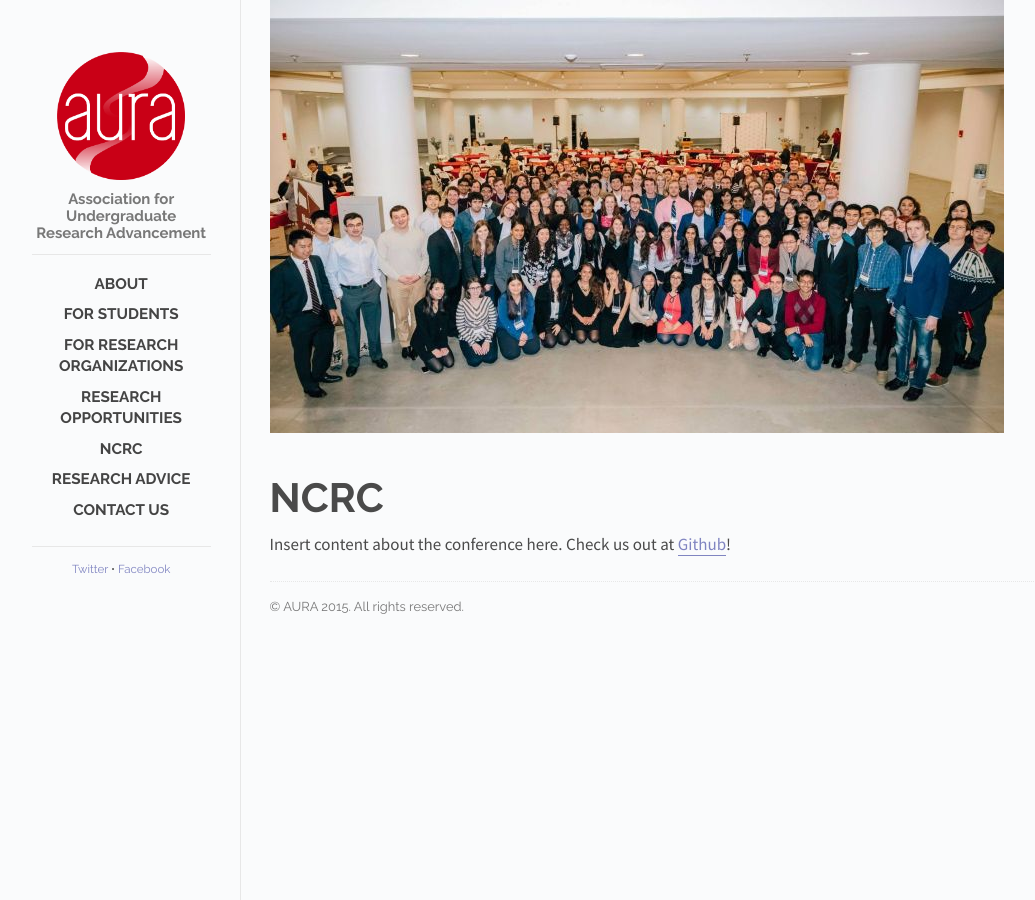
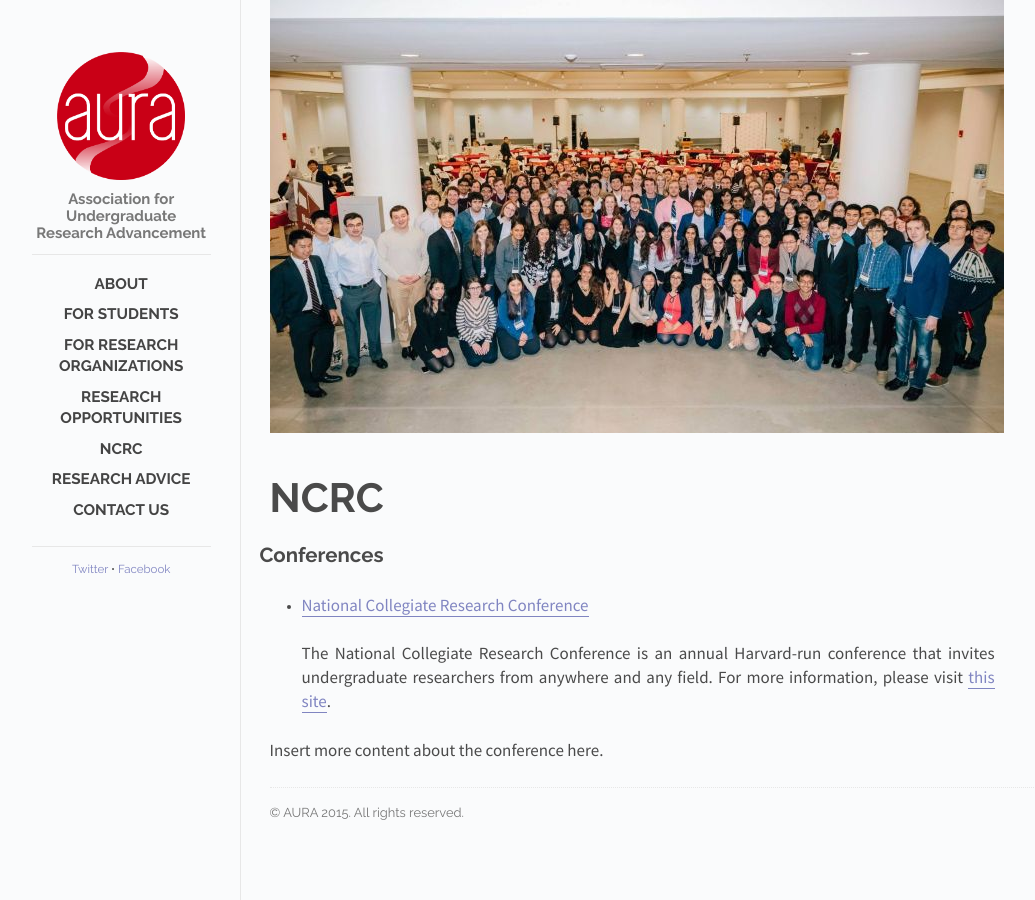
Before and after one commit to kraftp/aura_website, a Jekyll site: the page built from NCRC.md, in a window 1280 px wide. Shown: the whole page, without its empty margins (118-1153 px from the left). Built offline with Jekyll 4.4.1, drawn with Linux system fonts in a browser that asks for light colours; Markdown is read by kramdown in place of the engine named in the settings.

Commit message:
Update NCRC.md

```diff
--- a/NCRC.md
+++ b/NCRC.md
@@ -6,4 +6,9 @@ date:   2015-05-25 09:00:00
 categories: posts
 ---
 
-Insert content about the conference here.  Check us out at [Github](https://github.com/kraftp/aura_website)!
+## Conferences
+* [National Collegiate Research Conference](ncrc.hcura.org)
+
+	The National Collegiate Research Conference is an annual Harvard-run conference that invites undergraduate researchers from anywhere and any field. For more information, please visit [this site](http://ncrc.hcura.org/).
+
+Insert more content about the conference here.
```
